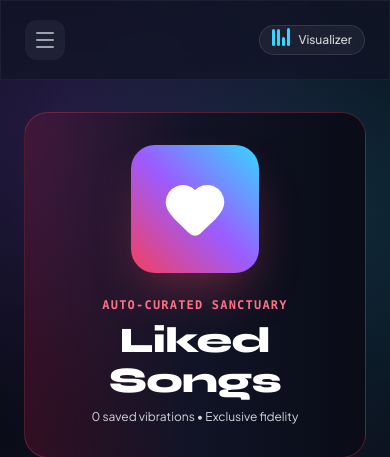
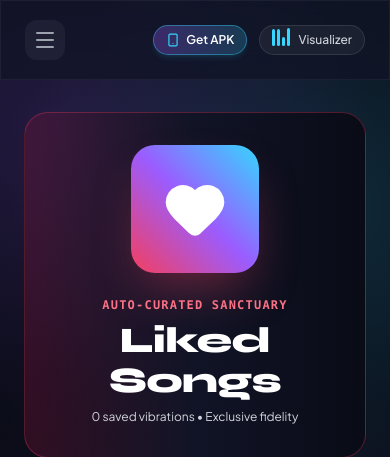
Before and after one commit to rohithkichu818-collab/romusic, a Flask app: page /favorites in a window 390 px wide. Shown: the top 457 px of the page. Run offline with Flask 3, Linux system fonts and the light colour scheme; the visitor is signed in with stand-in values (Sample User, id 1); data that the repository does not hold is empty; some libraries are stand-ins or nearby versions.

Commit message:
Add direct APK mobile download endpoint and button

```diff
--- a/app.py
+++ b/app.py
@@ -256,6 +256,21 @@ def stream_local_file(path, range_header):
 def service_worker():
     """Serve PWA Service Worker at root scope."""
     return send_file(os.path.join(app.root_path, 'static', 'sw.js'), mimetype='application/javascript')
+
+
+@app.route('/download')
+@app.route('/download/apk')
+def download_apk():
+    """Direct APK download route for mobile devices."""
+    apk_path = os.path.join(app.root_path, 'static', 'download', 'ROMUSIC.apk')
+    if os.path.exists(apk_path):
+        return send_file(
+            apk_path,
+            as_attachment=True,
+            download_name='ROMUSIC.apk',
+            mimetype='application/vnd.android.package-archive'
+        )
+    return redirect(url_for('index'))
 
 
 @app.route('/api/stream/<song_identifier>')
--- a/templates/base.html
+++ b/templates/base.html
@@ -179,7 +179,11 @@
                 </div>
 
                 <!-- Right Quick Actions -->
-                <div class="flex items-center space-x-4">
+                <div class="flex items-center space-x-3">
+                    <a href="/download" download class="flex items-center space-x-1.5 px-3 py-1.5 rounded-full bg-gradient-to-r from-[#9B5CFF]/30 to-[#35D6FF]/20 border border-[#35D6FF]/40 text-xs font-semibold text-white hover:border-[#35D6FF] transition shadow-md shadow-[#35D6FF]/10" title="Download ROMUSIC Android App">
+                        <i data-lucide="smartphone" class="w-3.5 h-3.5 text-[#35D6FF]"></i>
+                        <span>Get APK</span>
+                    </a>
                     <button onclick="window.player && window.player.openModal()" class="flex items-center space-x-2 px-3 py-1.5 rounded-full bg-white/5 hover:bg-white/10 border border-white/10 text-xs font-medium text-gray-300 hover:text-white transition">
                         <div class="flex space-x-0.5 items-end h-3">
                             <span class="eq-bar"></span>
```
Also changed, not shown: 2 other files.
